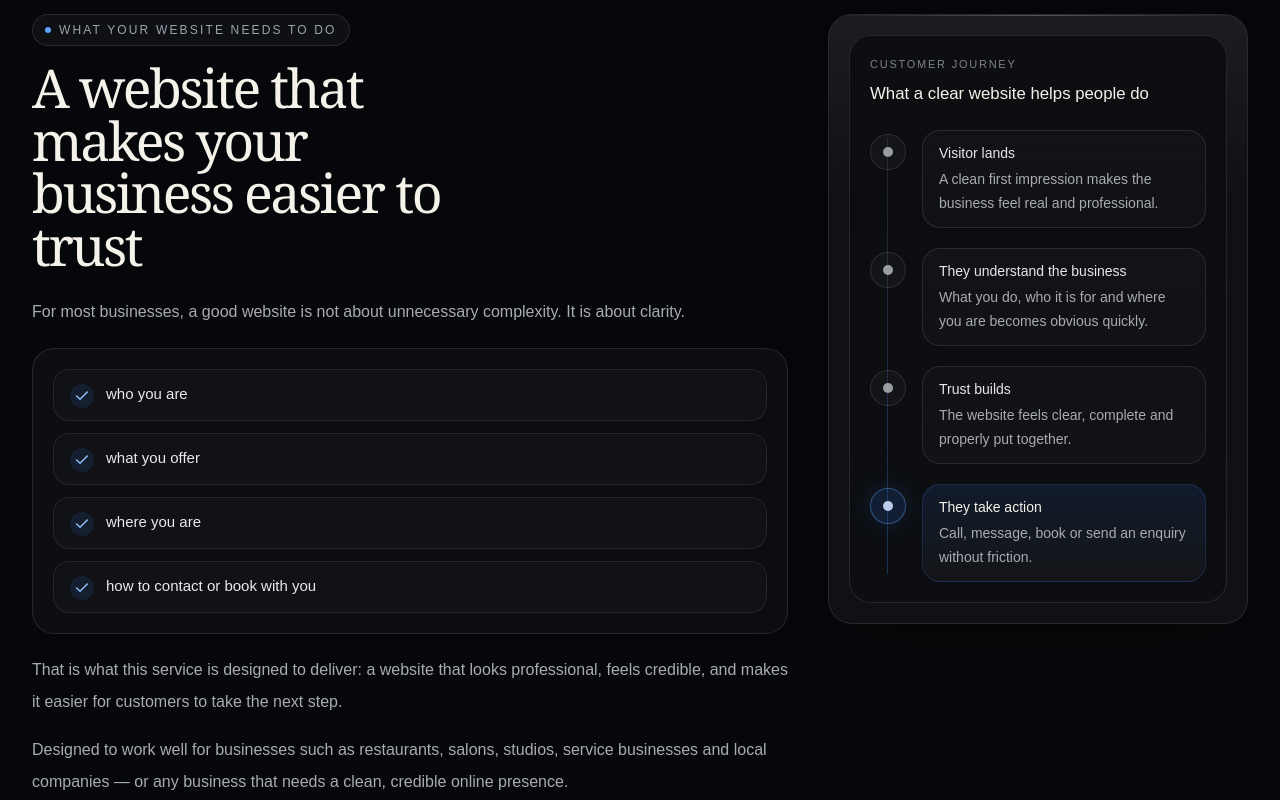
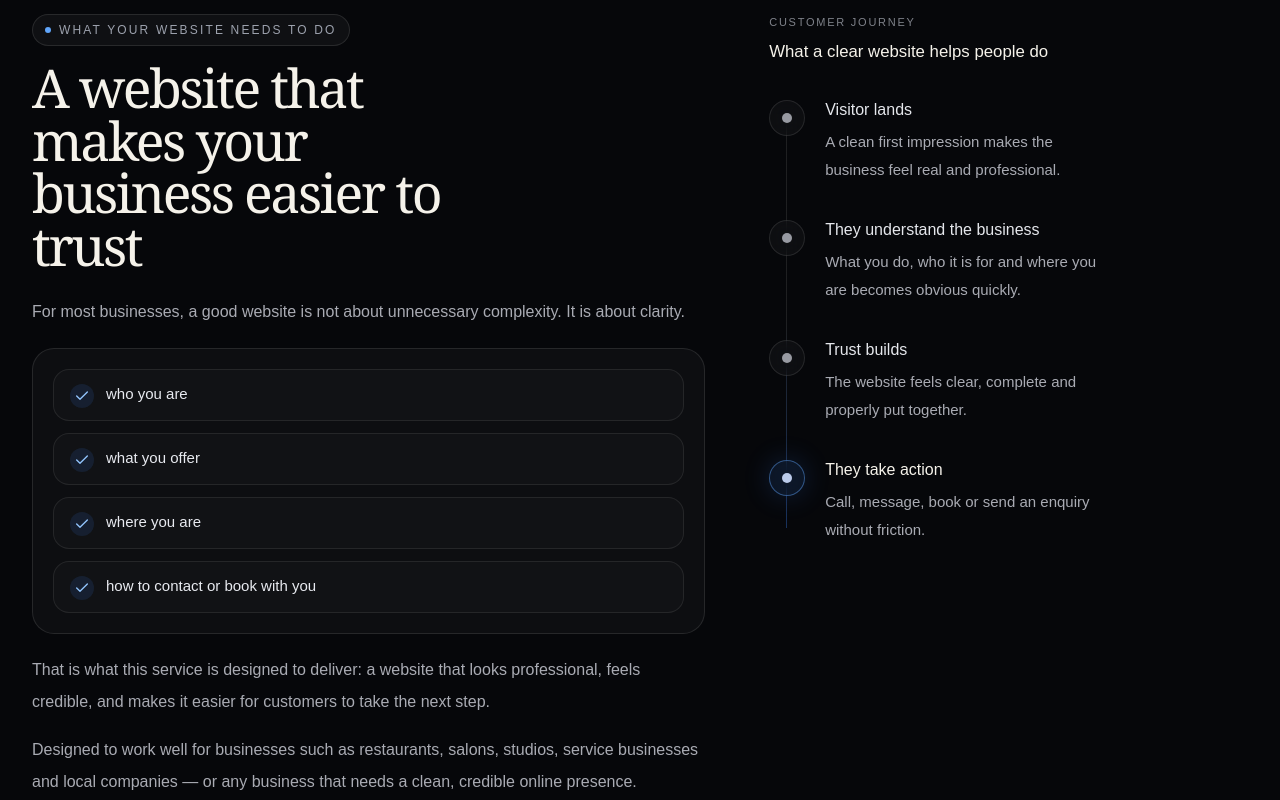
Before and after one commit to cleanwebsitesuk/cleanwebsites, a Next.js app: page / in a window 1280 px wide. Shown: the part 1800-2600 px from the top of the page. Built offline with nearby package versions, Linux system fonts and the light colour scheme.

Commit message:
Update page.tsx

```diff
--- a/app/page.tsx
+++ b/app/page.tsx
@@ -1255,21 +1255,21 @@ export default function HomePage() {
 
 <Reveal>
   <SectionShell>
-      <div className="grid gap-10 lg:grid-cols-[minmax(0,1fr)_420px] lg:items-start">
+    <div className="grid gap-12 lg:grid-cols-[minmax(0,0.9fr)_minmax(360px,420px)] lg:items-start">
       <div>
         <SectionEyebrow>What your website needs to do</SectionEyebrow>
 
-          <h2 className="mt-4 max-w-[16ch] font-serif text-[clamp(2rem,6vw,3.35rem)] leading-[0.98] tracking-[-0.045em] text-[#F5F2EA]">
+        <h2 className="mt-4 max-w-[15ch] font-serif text-[clamp(2rem,6vw,3.35rem)] leading-[0.98] tracking-[-0.045em] text-[#F5F2EA]">
           A website that makes your business easier to trust
         </h2>
 
-          <div className="mt-6 max-w-[980px]">
-            <p className="text-[15px] leading-7 text-[#A9ABB3] sm:text-[16px] sm:leading-8 lg:whitespace-nowrap">
+        <div className="mt-6 max-w-[760px]">
+          <p className="text-[15px] leading-7 text-[#A9ABB3] sm:text-[16px] sm:leading-8">
             For most businesses, a good website is not about unnecessary
             complexity. It is about clarity.
           </p>
 
-            <div className="mt-5 grid max-w-[760px] gap-3 rounded-[22px] border border-white/10 bg-white/[0.03] p-4 sm:p-5">
+          <div className="mt-5 grid gap-3 rounded-[22px] border border-white/10 bg-white/[0.03] p-4 sm:p-5">
             {[
               "who you are",
               "what you offer",
@@ -1280,13 +1280,13 @@ export default function HomePage() {
             ))}
           </div>
 
-            <p className="mt-5 max-w-[760px] text-[15px] leading-7 text-[#A9ABB3] sm:text-[16px] sm:leading-8">
+          <p className="mt-5 text-[15px] leading-7 text-[#A9ABB3] sm:text-[16px] sm:leading-8">
             That is what this service is designed to deliver: a website that
             looks professional, feels credible, and makes it easier for
             customers to take the next step.
           </p>
 
-            <p className="mt-4 max-w-[760px] text-[15px] leading-7 text-[#A9ABB3] sm:text-[16px] sm:leading-8">
+          <p className="mt-4 text-[15px] leading-7 text-[#A9ABB3] sm:text-[16px] sm:leading-8">
             Designed to work well for businesses such as restaurants, salons,
             studios, service businesses and local companies — or any business
             that needs a clean, credible online presence.
@@ -1295,8 +1295,7 @@ export default function HomePage() {
       </div>
 
       <div className="hidden lg:block">
-          <GlassCard className="sticky top-24 p-5">
-            <div className="rounded-[22px] border border-white/10 bg-[linear-gradient(180deg,rgba(13,14,17,0.96),rgba(13,14,17,0.82))] p-5">
+        <div className="sticky top-24 pl-4">
           <div className="text-[11px] uppercase tracking-[0.16em] text-[#7F828A]">
             Customer journey
           </div>
@@ -1305,10 +1304,10 @@ export default function HomePage() {
             What a clear website helps people do
           </div>
 
-              <div className="relative mt-6">
-                <div className="absolute bottom-2 left-[17px] top-2 w-px bg-gradient-to-b from-white/10 to-[#3B82F6]/30" />
-
-                <div className="space-y-5">
+          <div className="relative mt-8">
+            <div className="absolute bottom-4 left-[17px] top-4 w-px bg-gradient-to-b from-white/10 via-white/10 to-[#3B82F6]/35" />
+
+            <div className="space-y-8">
               {[
                 {
                   title: "Visitor lands",
@@ -1327,51 +1326,51 @@ export default function HomePage() {
                   text: "Call, message, book or send an enquiry without friction.",
                   highlight: true,
                 },
-                  ].map((item) => (
+              ].map((item, index) => (
+                <motion.div
+                  key={item.title}
+                  initial={reduceMotion ? false : { opacity: 0, y: 18 }}
+                  whileInView={reduceMotion ? {} : { opacity: 1, y: 0 }}
+                  viewport={{ once: true, amount: 0.7 }}
+                  transition={{
+                    duration: 0.5,
+                    delay: index * 0.08,
+                    ease: easeOut,
+                  }}
+                  className="relative flex items-start gap-5"
+                >
                   <div
-                      key={item.title}
-                      className="relative flex items-start gap-4"
-                    >
-                      <div
-                        className={`relative z-10 mt-1 flex h-9 w-9 shrink-0 items-center justify-center rounded-full border ${
+                    className={`relative z-10 mt-1 flex h-9 w-9 shrink-0 items-center justify-center rounded-full border backdrop-blur-sm ${
                       item.highlight
-                            ? "border-[#60A5FA]/40 bg-[#3B82F6]/15 text-[#CFE0FF] shadow-[0_0_24px_rgba(59,130,246,0.18)]"
+                        ? "border-[#60A5FA]/45 bg-[#3B82F6]/12 text-[#CFE0FF] shadow-[0_0_28px_rgba(59,130,246,0.2)]"
                         : "border-white/10 bg-white/[0.03] text-[#A9ABB3]"
                     }`}
                   >
                     <span className="h-2.5 w-2.5 rounded-full bg-current opacity-90" />
                   </div>
 
+                  <div className="max-w-[280px] pt-0.5">
                     <div
-                        className={`rounded-[18px] border px-4 py-3 ${
-                          item.highlight
-                            ? "border-[#3B82F6]/20 bg-[linear-gradient(180deg,rgba(59,130,246,0.12),rgba(255,255,255,0.03))]"
-                            : "border-white/10 bg-white/[0.025]"
+                      className={`text-[1rem] leading-6 ${
+                        item.highlight ? "text-[#F5F2EA]" : "text-[#E5E7EC]"
                       }`}
                     >
-                        <div
-                          className={`text-sm font-medium ${
-                            item.highlight
-                              ? "text-[#F5F2EA]"
-                              : "text-[#E5E7EC]"
-                          }`}
-                        >
                       {item.title}
                     </div>
-                        <p className="mt-1 text-sm leading-6 text-[#A9ABB3]">
+                    <p className="mt-1.5 text-[15px] leading-7 text-[#A9ABB3]">
                       {item.text}
                     </p>
                   </div>
-                    </div>
+                </motion.div>
               ))}
             </div>
           </div>
         </div>
-          </GlassCard>
       </div>
     </div>
   </SectionShell>
 </Reveal>
+
         <Reveal>
           <SectionShell id="demos">
             <div className="max-w-3xl">
```
Lines whose indentation alone changed are shown as unchanged.
